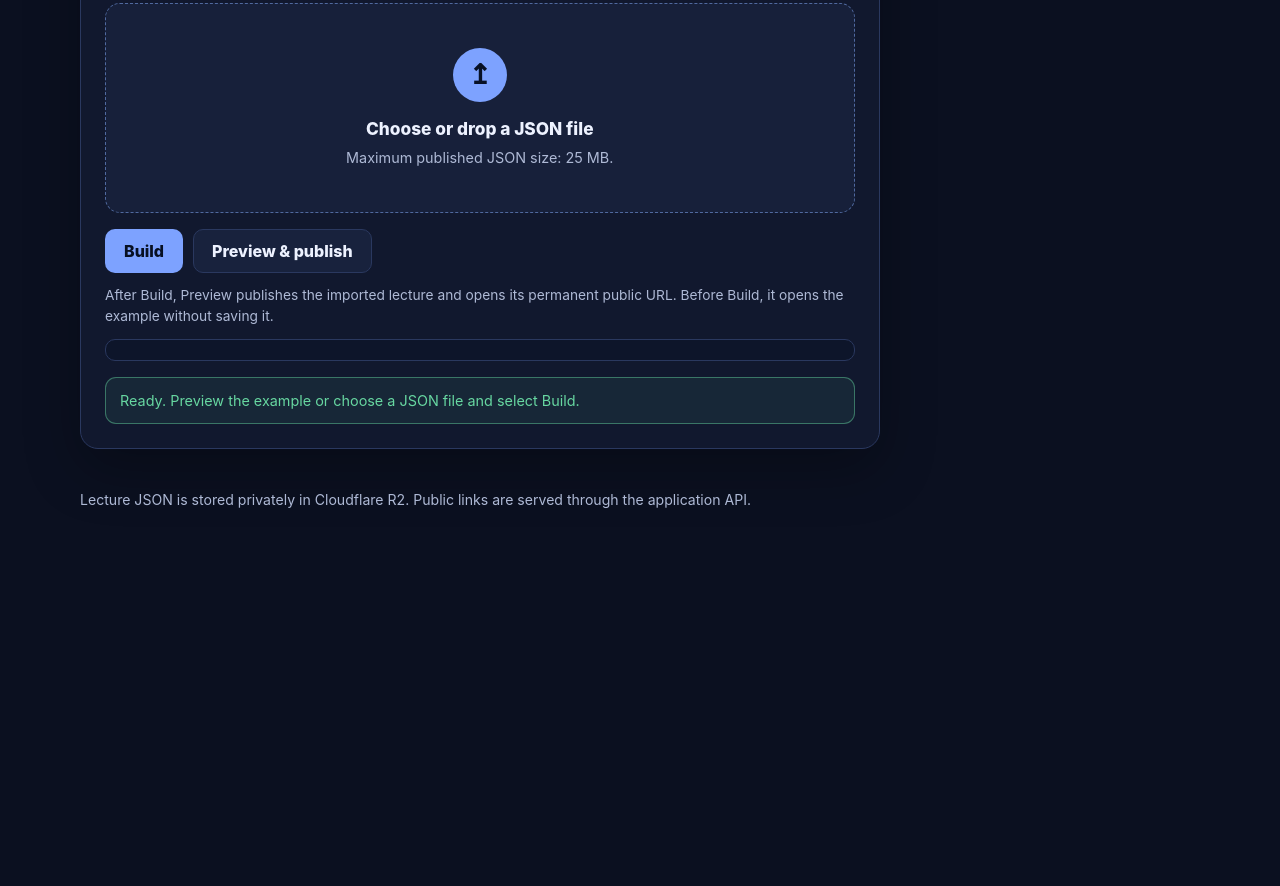
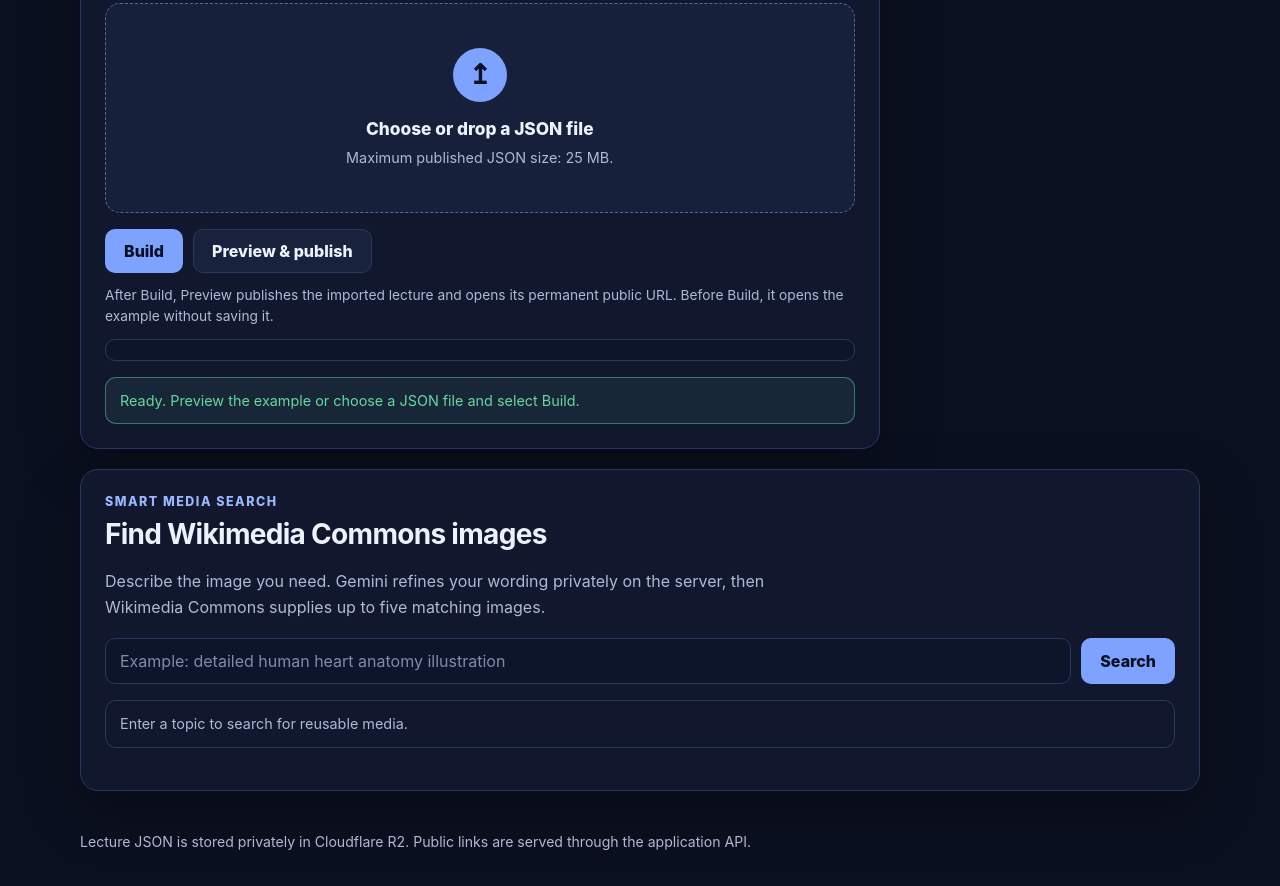
Before and after one commit to hatemkhaleefah3-ui/smoking, a website: page index.html in a window 1280 px wide. Shown: the part 1056-1942 px from the top of the page. Before the commit the page ends 1600 px from the top, so only its background shows below. Drawn offline with Linux system fonts and the light colour scheme.

Commit message:
Add smart media search interface

```diff
--- a/index.html
+++ b/index.html
@@ -6,8 +6,10 @@
   <meta name="description" content="Build and publish structured lecture JSON as a permanent shareable webpage.">
   <title>Lecture Publisher</title>
   <link rel="stylesheet" href="styles.css">
+  <link rel="stylesheet" href="smart-media-search.css">
   <script src="lecture-renderer.js" defer></script>
   <script src="app.js" defer></script>
+  <script src="smart-media-search.js" defer></script>
 </head>
 <body>
   <header class="site-header">
@@ -95,6 +97,21 @@
       </ol>
       <div class="example-note"><strong>Administration</strong><span>Stored links and storage cleanup are available at <code>/admin</code>.</span></div>
     </aside>
+
+    <section class="panel media-search-panel" aria-labelledby="media-search-title">
+      <div class="section-heading">
+        <p class="step-label">Smart media search</p>
+        <h2 id="media-search-title">Find Wikimedia Commons images</h2>
+      </div>
+      <p class="media-search-copy">Describe the image you need. Gemini refines your wording privately on the server, then Wikimedia Commons supplies up to five matching images.</p>
+      <form id="media-search-form" class="media-search-form" novalidate>
+        <label class="sr-only" for="media-search-input">Image search</label>
+        <input id="media-search-input" class="media-search-input" type="search" name="query" maxlength="200" autocomplete="off" placeholder="Example: detailed human heart anatomy illustration">
+        <button id="media-search-button" class="button button-primary" type="submit">Search</button>
+      </form>
+      <div id="media-search-status" class="status status-neutral" role="status" aria-live="polite">Enter a topic to search for reusable media.</div>
+      <div id="media-search-results" class="media-results-grid" hidden></div>
+    </section>
   </main>
 
   <footer class="site-footer"><div class="shell">Lecture JSON is stored privately in Cloudflare R2. Public links are served through the application API.</div></footer>
```
